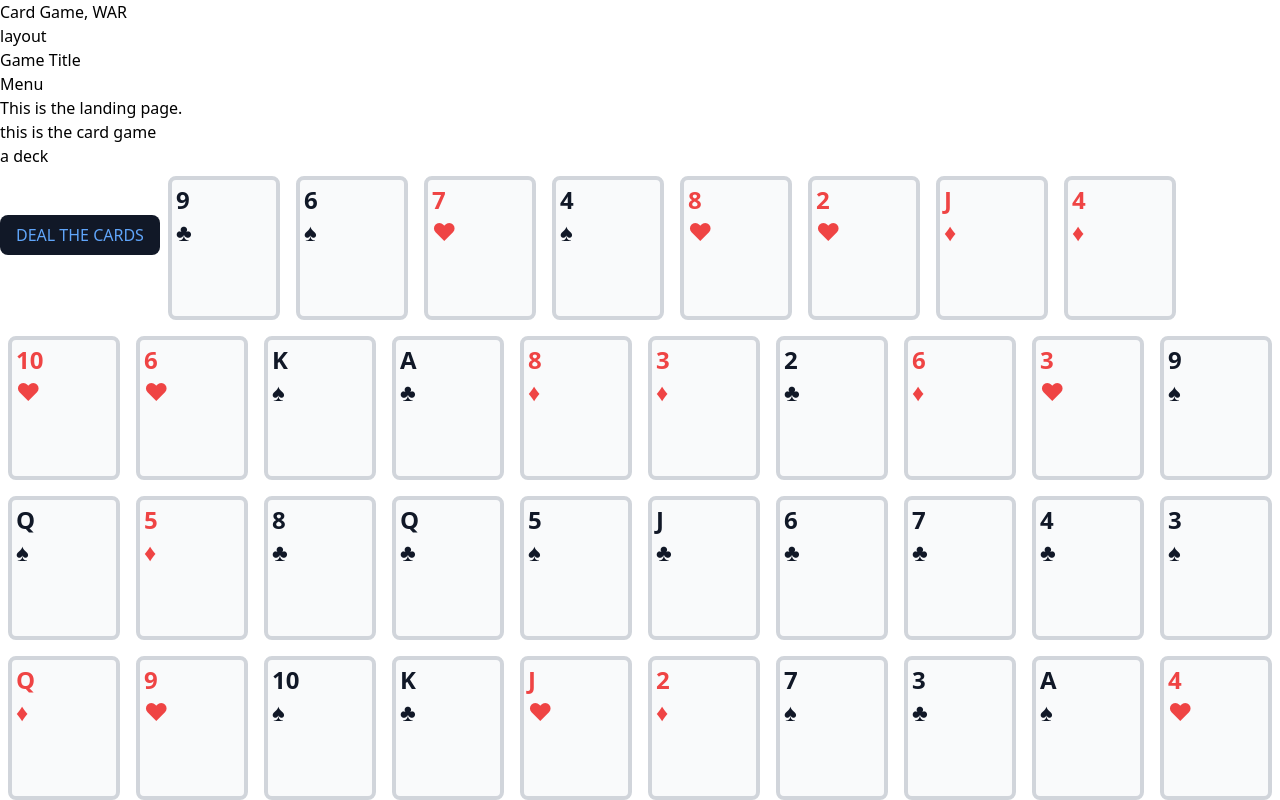
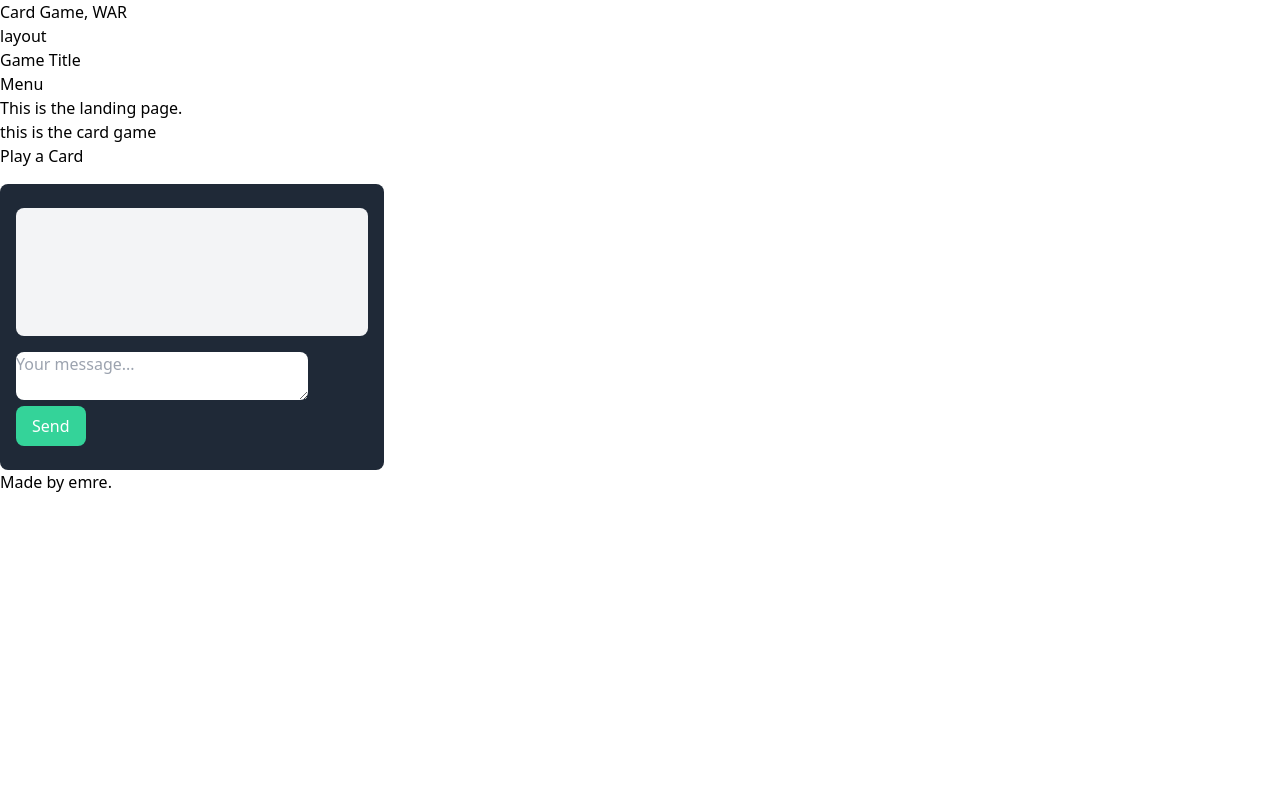
Before and after one commit to EmreYYZ/mh-2021-1, a React (Create React App) app: page / in a window 1280 px wide. Both pictures are taken after a click on the button "DEAL THE CARDS". Shown: the top 800 px of the page. Built offline with nearby package versions, Linux system fonts and the light colour scheme.

Commit message:
Added Game Start State

```diff
--- a/src/components/Deck.tsx
+++ b/src/components/Deck.tsx
@@ -43,9 +43,10 @@ interface IProps {
       }[]
     >
   >;
+  setIsGameStarted: React.Dispatch<React.SetStateAction<boolean>>;
 }
 
-export const Deck: React.FC<IProps> = ({ deck, setDeck, setPlayerHand, setComputerHand }) => {
+export const Deck: React.FC<IProps> = ({ deck, setDeck, setPlayerHand, setComputerHand, setIsGameStarted }) => {
   const suits: { suit: string; symbol: string; symbolAlt: string; isRed: boolean }[] = [
     {
       suit: "heart",
@@ -99,6 +100,8 @@ export const Deck: React.FC<IProps> = ({ deck, setDeck, setPlayerHand, setComput
     setPlayerHand(shuffledDeck.slice(0, 26));
     // setComputerHand
     setComputerHand(shuffledDeck.slice(26, 52));
+    // start the game ui
+    setIsGameStarted(true);
   };
 
   return (
@@ -107,7 +110,7 @@ export const Deck: React.FC<IProps> = ({ deck, setDeck, setPlayerHand, setComput
       <button onClick={handleClick} className="bg-gray-900 text-blue-400 px-4 py-2 rounded-lg">
         DEAL THE CARDS
       </button>
-      {deck !== [] ? deck.map((card) => <Card key={uuidv4()} card={card} />) : null}
+      {/* {deck !== [] ? deck.map((card) => <Card key={uuidv4()} card={card} />) : null} */}
     </div>
   );
 };
--- a/src/components/Game.tsx
+++ b/src/components/Game.tsx
@@ -31,13 +31,21 @@ export interface IState {
 
 export const Game = () => {
   const [deck, setDeck] = useState<IState["deck"]>([]);
+  const [isGameStarted, setIsGameStarted] = useState(false);
   const [playerHand, setPlayerHand] = useState<IState["playerHand"]>([]);
   const [computerHand, setComputerHand] = useState<IState["computerHand"]>([]);
+
+  const handleClick = () => {};
 
   return (
     <div>
       <p>this is the card game</p>
-      <Deck deck={deck} setDeck={setDeck} setPlayerHand={setPlayerHand} setComputerHand={setComputerHand} />
+
+      {isGameStarted ? (
+        <button onClick={handleClick}>Play a Card</button>
+      ) : (
+        <Deck deck={deck} setDeck={setDeck} setPlayerHand={setPlayerHand} setIsGameStarted={setIsGameStarted} setComputerHand={setComputerHand} />
+      )}
       <Chat />
     </div>
   );
```
